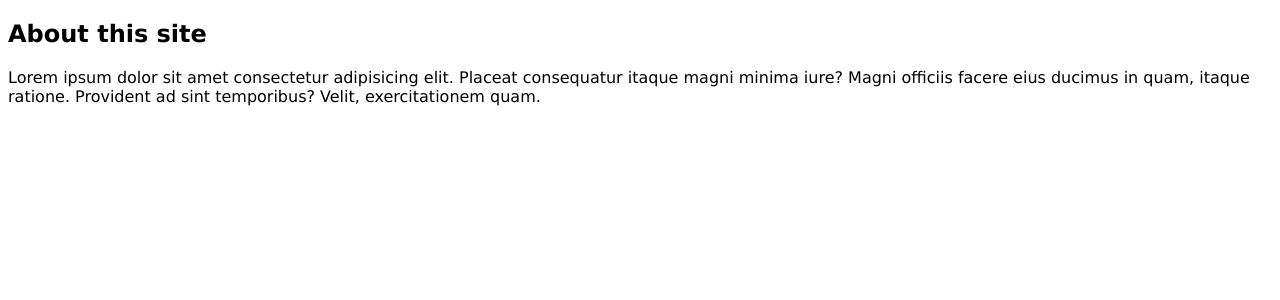
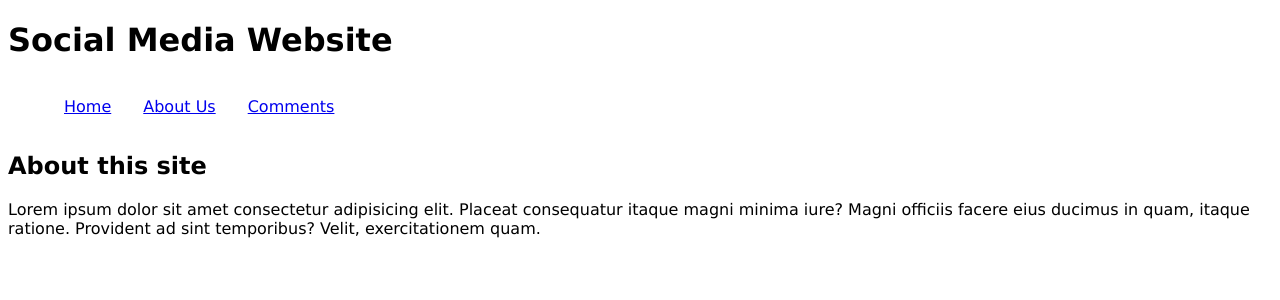
Before and after one commit to kavarnfrancis/social-media-site, a SvelteKit app: page /about in a window 1280 px wide. Shown: the top 300 px of the page. Built offline with nearby package versions, Linux system fonts and the light colour scheme.

Commit message:
Create nav component

```diff
--- /dev/null
+++ b/src/lib/components/Navigation.svelte
@@ -0,0 +1,22 @@
+<script>
+    // Navigation component
+</script>
+
+<nav>
+    <ul>
+        <li><a href="/">Home</a></li>
+        <li><a href="/about">About Us</a></li>
+        <li><a href="/comment-section">Comments</a></li>
+    </ul>
+</nav>
+
+<style>
+    ul {
+        list-style-type: none;
+        display: flex;
+    }
+
+    li {
+        padding: 1em;
+    }
+</style>
--- a/src/routes/+layout.svelte
+++ b/src/routes/+layout.svelte
@@ -1,5 +1,6 @@
 <script>
 	import favicon from '$lib/assets/favicon.svg';
+    import Navigation from '$lib/components/Navigation.svelte';
 
 	let { children } = $props();
 </script>
@@ -8,6 +9,9 @@
 	<link rel="icon" href={favicon} />
 </svelte:head>
 
+<h1>Social Media Website</h1>
+<Navigation />
+
 {@render children?.()}
 
 <style>
```
